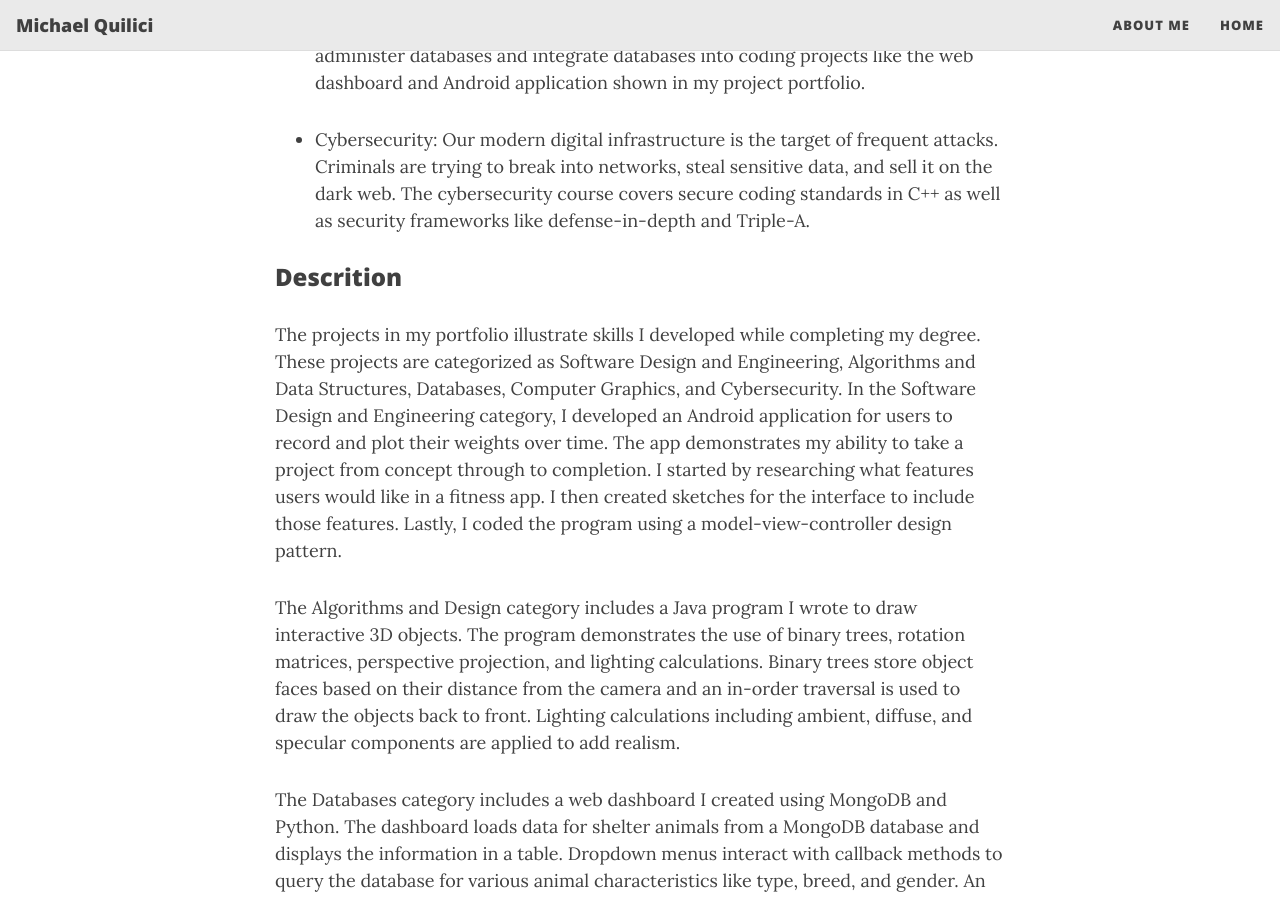
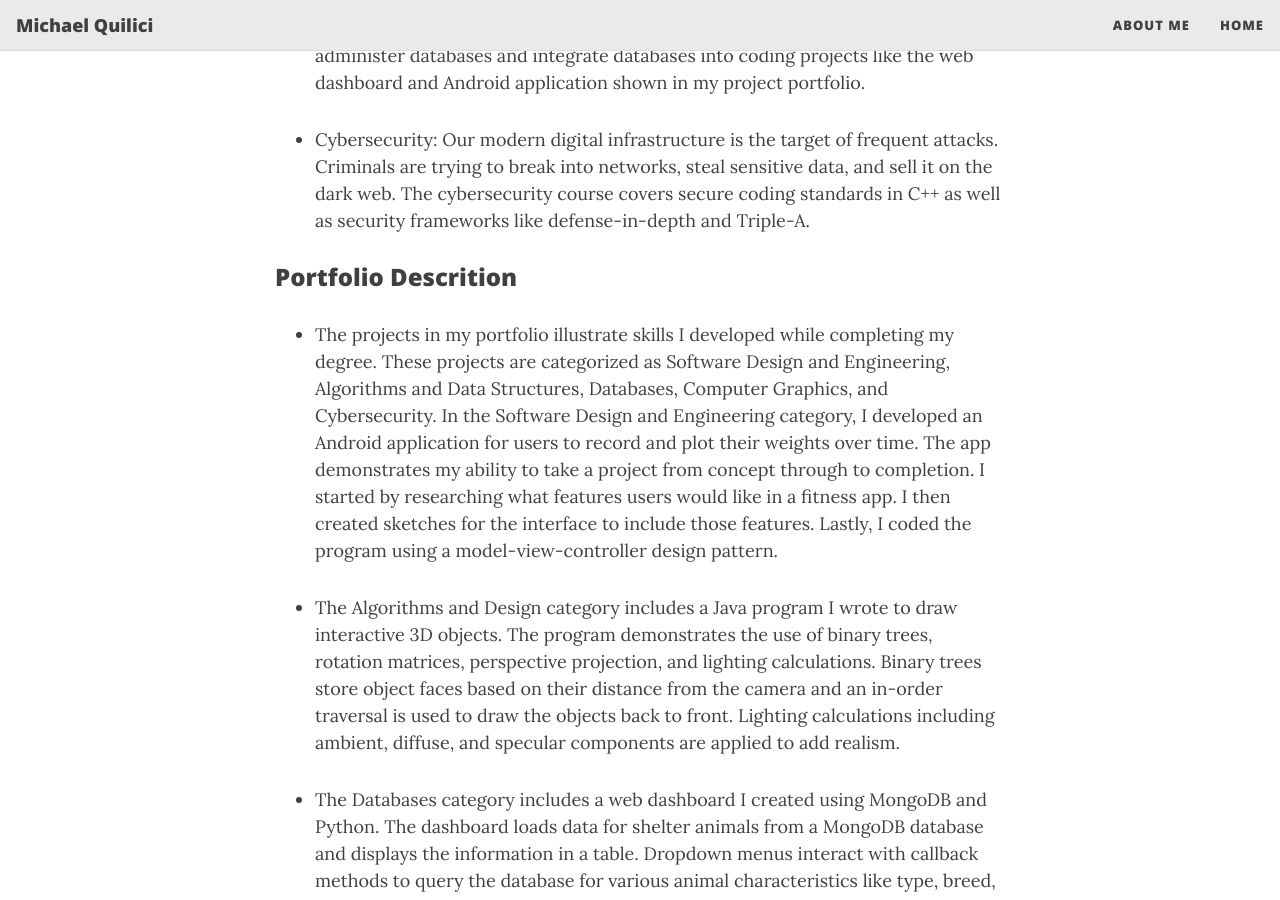
Before and after one commit to mquilici/mquilici.github.io, a Jekyll site: the page built from aboutme.md, in a window 1280 px wide and 900 px high, scrolled down 1432 px. Built offline with Jekyll 4.4.1, drawn with Linux system fonts in a browser that asks for light colours; nearby versions of some CDN libraries.

Commit message:
Update aboutme.md

```diff
--- a/aboutme.md
+++ b/aboutme.md
@@ -20,14 +20,14 @@ I am a software developer, inventor, and scientist with 11 years of experience i
 
 * Cybersecurity: Our modern digital infrastructure is the target of frequent attacks. Criminals are trying to break into networks, steal sensitive data, and sell it on the dark web. The cybersecurity course covers secure coding standards in C++ as well as security frameworks like defense-in-depth and Triple-A.
 
-### Descrition
+### Portfolio Descrition
 
-The projects in my portfolio illustrate skills I developed while completing my degree. These projects are categorized as Software Design and Engineering, Algorithms and Data Structures, Databases, Computer Graphics, and Cybersecurity. In the Software Design and Engineering category, I developed an Android application for users to record and plot their weights over time. The app demonstrates my ability to take a project from concept through to completion. I started by researching what features users would like in a fitness app. I then created sketches for the interface to include those features. Lastly, I coded the program using a model-view-controller design pattern.
+* The projects in my portfolio illustrate skills I developed while completing my degree. These projects are categorized as Software Design and Engineering, Algorithms and Data Structures, Databases, Computer Graphics, and Cybersecurity. In the Software Design and Engineering category, I developed an Android application for users to record and plot their weights over time. The app demonstrates my ability to take a project from concept through to completion. I started by researching what features users would like in a fitness app. I then created sketches for the interface to include those features. Lastly, I coded the program using a model-view-controller design pattern.
 
-The Algorithms and Design category includes a Java program I wrote to draw interactive 3D objects. The program demonstrates the use of binary trees, rotation matrices, perspective projection, and lighting calculations. Binary trees store object faces based on their distance from the camera and an in-order traversal is used to draw the objects back to front. Lighting calculations including ambient, diffuse, and specular components are applied to add realism.
+* The Algorithms and Design category includes a Java program I wrote to draw interactive 3D objects. The program demonstrates the use of binary trees, rotation matrices, perspective projection, and lighting calculations. Binary trees store object faces based on their distance from the camera and an in-order traversal is used to draw the objects back to front. Lighting calculations including ambient, diffuse, and specular components are applied to add realism.
 
-The Databases category includes a web dashboard I created using MongoDB and Python. The dashboard loads data for shelter animals from a MongoDB database and displays the information in a table. Dropdown menus interact with callback methods to query the database for various animal characteristics like type, breed, and gender. An age range slider further refines results by setting the minimum and maximum ages displayed. A map shows the geographic location for each of the animals and a pie chart shows the distribution of breeds shown in the table.
+* The Databases category includes a web dashboard I created using MongoDB and Python. The dashboard loads data for shelter animals from a MongoDB database and displays the information in a table. Dropdown menus interact with callback methods to query the database for various animal characteristics like type, breed, and gender. An age range slider further refines results by setting the minimum and maximum ages displayed. A map shows the geographic location for each of the animals and a pie chart shows the distribution of breeds shown in the table.
 
-The Computer Graphics category includes two OpenGL projects. The first project demonstrates the use of texture mapping, normal mapping, and shadow mapping. Objects are illuminated using the Phong model with ambient, diffuse, and specular components. Normal mapping modifies the surface normals at each fragment location to give the impression that the surface is bumpy. Shadow mapping renders the scene twice: once to create a depth map from the perspective of the light source, and a second time from the perspective of the camera to compute which parts of the scene are occluded by objects and are in shadow.
+* The Computer Graphics category includes two OpenGL projects. The first project demonstrates the use of texture mapping, normal mapping, and shadow mapping. Objects are illuminated using the Phong model with ambient, diffuse, and specular components. Normal mapping modifies the surface normals at each fragment location to give the impression that the surface is bumpy. Shadow mapping renders the scene twice: once to create a depth map from the perspective of the light source, and a second time from the perspective of the camera to compute which parts of the scene are occluded by objects and are in shadow.
 
-Lastly, the Cybersecurity category includes a final presentation for my class on cybersecurity. In the presentation, I discuss the security policy for a fictitious company called Green Pace and go over secure coding standards and best practices that can help reduce security vulnerabilities. I cover topics like defense-in-depth and the Triple-A framework for improving the security of the organization. I also provide examples in C++ that demonstrate vulnerabilities like buffer overflow, numeric overflow, and SQL injection. Additional examples cover methods for encryption, the use of exceptions, static analysis, and unit testing with Google Test.
+* Lastly, the Cybersecurity category includes a final presentation for my class on cybersecurity. In the presentation, I discuss the security policy for a fictitious company called Green Pace and go over secure coding standards and best practices that can help reduce security vulnerabilities. I cover topics like defense-in-depth and the Triple-A framework for improving the security of the organization. I also provide examples in C++ that demonstrate vulnerabilities like buffer overflow, numeric overflow, and SQL injection. Additional examples cover methods for encryption, the use of exceptions, static analysis, and unit testing with Google Test.
```
